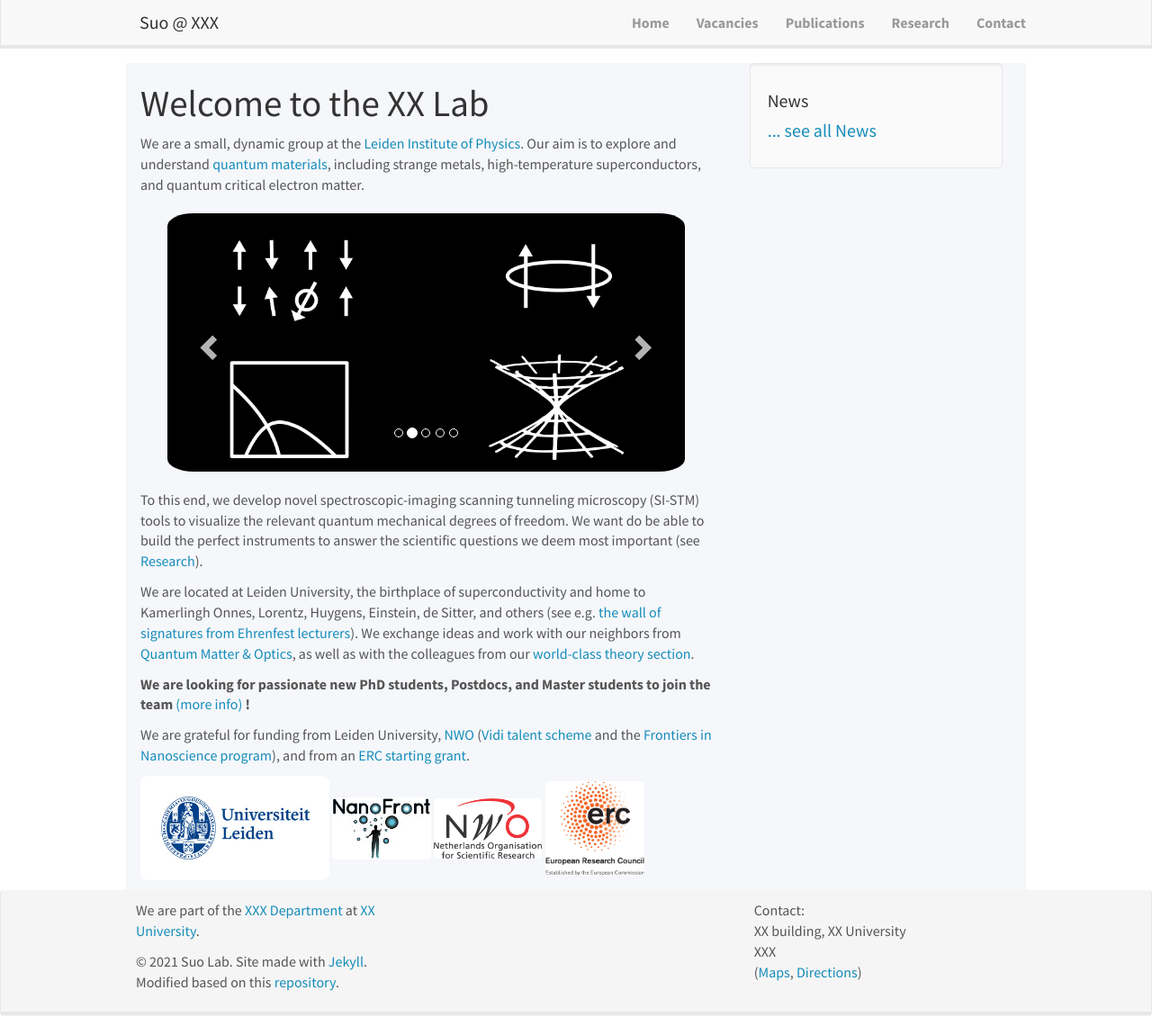
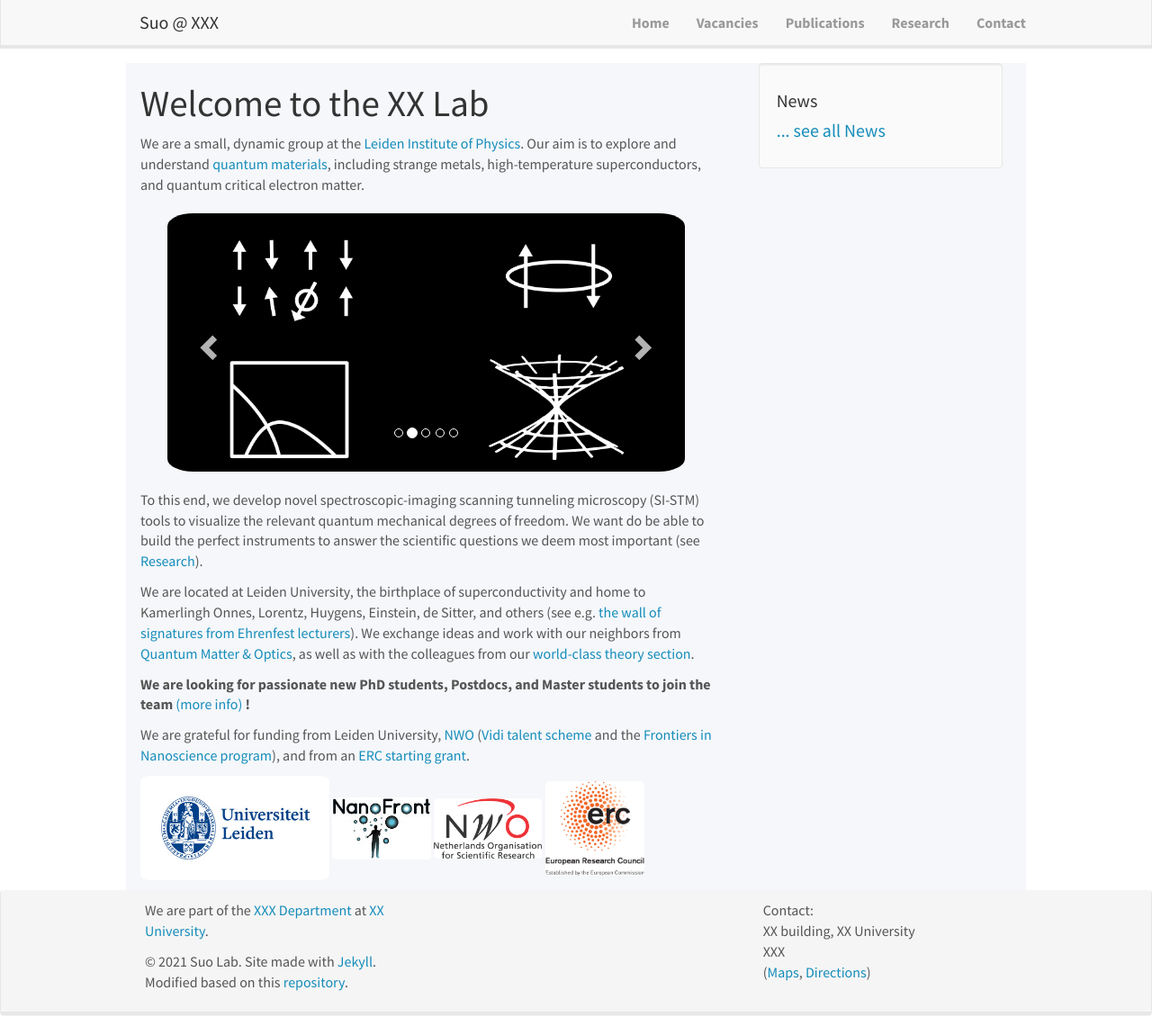
Before and after one commit to suoshengbao/suoshengbao.github.io, a Jekyll site: the page built from _pages/home.md, in a window 1280 px wide and 1150 px high. Shown: the whole window at 90% size. Built offline with Jekyll 4.4.1, drawn with Linux system fonts in a browser that asks for light colours; nearby versions of some CDN libraries.

Commit message:
Update main.scss

```diff
--- a/css/main.scss
+++ b/css/main.scss
@@ -83,7 +83,7 @@
 
 /* Grid overrides */
 .col-sm-4 {
-	padding-left: 26px;
+	padding-left: 36px;
 	padding-right: 26px;
 }
 
```
